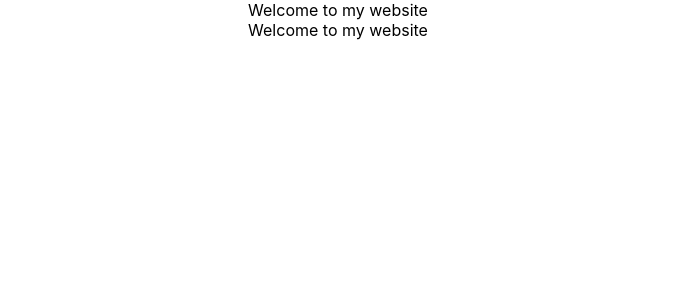
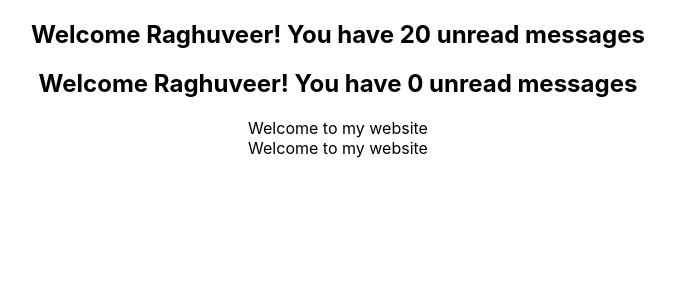
Before and after one commit to raghuveertech/React-TypeScript, a React (Create React App) app in the folder practice/: page / in a window 1280 px wide. Shown: the top 300 px of the page, without its empty margins (302-977 px from the left). Built offline with nearby package versions, Linux system fonts and the light colour scheme.

Commit message:
optional type

```diff
--- a/practice/src/App.tsx
+++ b/practice/src/App.tsx
@@ -29,8 +29,9 @@ function App() {
 
   return (
     <div className="App">
-      {/* <Greet name={"Raghuveer"} messageCount={20} isLoggedIn={true} />
-      <Name name={name} />
+      <Greet name={"Raghuveer"} messageCount={20} isLoggedIn={true} />
+      <Greet name={"Raghuveer"} isLoggedIn={true} />
+      {/*<Name name={name} />
       <Persons persons={persons} />
       <Status status="loading" />
       <Status status="error" />
--- a/practice/src/components/Greet.tsx
+++ b/practice/src/components/Greet.tsx
@@ -1,11 +1,11 @@
 type GreetProps = {
   name: string;
-  messageCount: number;
+  messageCount?: number;
   isLoggedIn: boolean;
 };
 
 const Greet = (props: GreetProps) => {
-  const { name, messageCount, isLoggedIn } = props;
+  const { name, messageCount = 0, isLoggedIn } = props;
   return (
     <div>
       {isLoggedIn ? (
```
